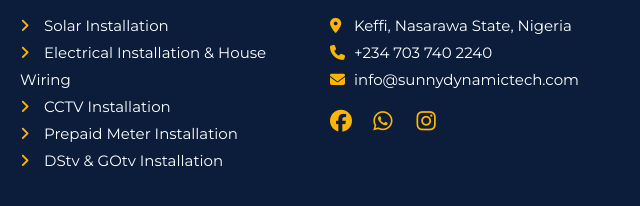
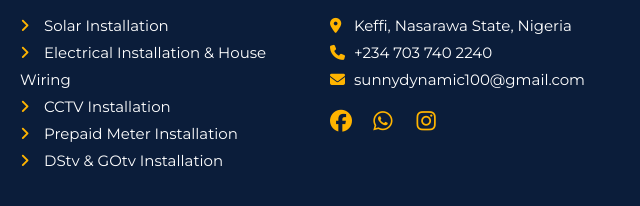
Before and after one commit to jokill1010/SDT, a plain HTML site: page index.html in a window 1280 px wide. Shown: the part 6875-7081 px from the top of the page, 640-1280 px from the left. Drawn offline with Linux system fonts and the light colour scheme.

Commit message:
Update index.html

```diff
--- a/index.html
+++ b/index.html
@@ -201,7 +201,7 @@
                 <h3>Contact Us</h3>
                 <p><i class="fa-solid fa-location-dot"></i>Keffi, Nasarawa State, Nigeria</p>
                 <p><i class="fa-solid fa-phone"></i><a class="color" href="tel:+2347037402240">+234 703 740 2240</a></p>
-                <p><i class="fa-solid fa-envelope"></i><a href="mailto:info@sunnydynamictech.com" class="color">info@sunnydynamictech.com</a></p>
+                <p><i class="fa-solid fa-envelope"></i><a href="mailto:sunnydynamic100@gmail.com" class="color">sunnydynamic100@gmail.com</a></p>
                 <div class="socials">
                     <a href="https://www.facebook.com/profile.php?id=100083453134633"><i class="fa-brands fa-facebook"></i></a>
                     <a href="https://wa.me/2347037402240"><i class="fa-brands fa-whatsapp"></i></a>
```
